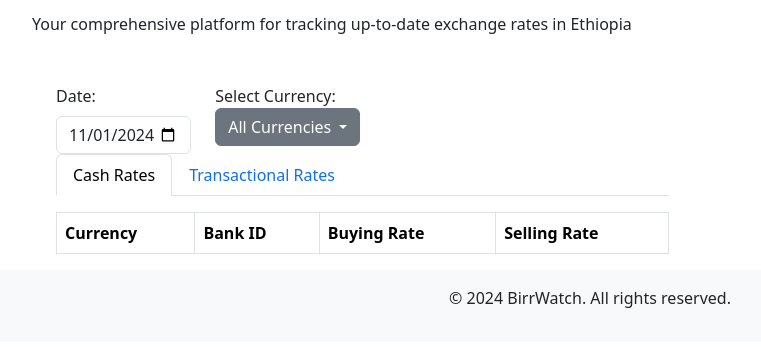
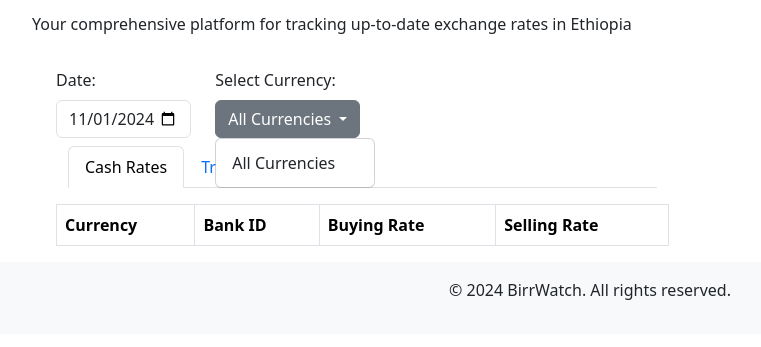
Before and after one commit to sofoniasgd/birrwatch, a Flask app: page / in a window 1280 px wide, after a click on "All Currencies". Shown: the part 76-423 px from the top of the page, without its empty margins (50-811 px from the left). Run offline with Flask 3, Linux system fonts and the light colour scheme; data that the repository does not hold is empty; parts of the project's set-up code (start-up, migrations or seed data) failed here and were passed over.

Commit message:
feat(frontend): added currency selector

```diff
--- a/app/scheduler.py
+++ b/app/scheduler.py
@@ -18,7 +18,8 @@ def scheduled_scraping():
 # functions to Start and end the scheduler
 def start_scheduler():
     # Schedule the job to run at 4 AM every day
-    scheduler.add_job(scheduled_scraping, 'cron', hour=3, minute=2)
+    # I'll run it now for testing
+    scheduler.add_job(scheduled_scraping, 'cron', hour=2, minute=54)
     """Starts the scheduler only if it's not already running."""
     if not scheduler.running:
         scheduler.start()
--- a/app/static/js/alpine.js
+++ b/app/static/js/alpine.js
@@ -7,7 +7,7 @@ document.addEventListener('alpine:init', () => {
         sortOrder: 'asc',     // Default sort order is ascending
         activeTab: 'cash',    // Default active tab is cash
         availableCurrencies: [], // List of all unique currencies
-        selectedCurrency: '', // Currently selected currency
+        selectedCurrency: 'All Currencies', // Currently selected currency
         filteredCashRates: [],
         filteredTransactionalRates: [],
 
@@ -44,12 +44,12 @@ document.addEventListener('alpine:init', () => {
 
         // Filters rates by selected currency
         filterRates() {
-            if (this.selectedCurrency) {
+            if (this.selectedCurrency === 'All Currencies') {
+                this.filteredCashRates = this.cashRates;
+                this.filteredTransactionalRates = this.transactionalRates;
+            } else if (this.selectedCurrency) {
                 this.filteredCashRates = this.cashRates.filter(rate => rate.currency_code === this.selectedCurrency);
                 this.filteredTransactionalRates = this.transactionalRates.filter(rate => rate.currency_code === this.selectedCurrency);
-            } else {
-                this.filteredCashRates = this.cashRates;
-                this.filteredTransactionalRates = this.transactionalRates;
             }
         },
 
--- a/app/templates/dashboard.html
+++ b/app/templates/dashboard.html
@@ -1,7 +1,7 @@
 {% extends "base.html" %}
 
 {% block content_table %}
-<div x-data="exchangeRates" x-init="fetchData()" class="container mt-4">
+<div x-data="exchangeRates" x-init="fetchData()" class="container mt-2">
     <!-- Date Picker -->
     <div class="row">
         <div class="col-3">
@@ -11,16 +11,17 @@
         <!-- Currency Dropdown -->
 
         <div class="col-5">
+            <label for="date" class="form-label">Select Currency:</label>
             <!-- Currency Bootstrap Dropdown -->
-            <label for="currency">Select Currency:</label>
-            <div class="dropdown" x-data="{ show: false }" @click.away="show = false">
-                <button class="btn btn-secondary dropdown-toggle" type="button" @click="show = !show">
-                    <span x-text="selectedCurrency || 'All Currencies'"></span>
+            <div x-data="{ isOpen: false }" class="dropdown">
+                <!-- Trigger Button -->
+                <button @click="isOpen = !isOpen;" type="button" class="btn btn-secondary dropdown-toggle">
+                    <span x-text="selectedCurrency"></span>
                 </button>
-                <div class="dropdown-menu" x-show="show" style="display: block;">
-                    <a class="dropdown-item" href="#" @click="selectCurrency('')">All Currencies</a>
+                <div x-show="isOpen" @click.away="isOpen = false" class="dropdown-menu show">
+                    <a class="dropdown-item" href="#" @click="isOpen = false; selectCurrency('All Currencies')">All Currencies</a>
                     <template x-for="currency in availableCurrencies">
-                        <a class="dropdown-item" href="#" @click="selectCurrency(currency)" x-text="currency"></a>
+                        <a class="dropdown-item" href="#" @click="isOpen = false; selectCurrency(currency)" x-text="currency"></a>
                     </template>
                 </div>
             </div>
@@ -28,6 +29,7 @@
     </div>
 
     <!-- Tabs Navigation -->
+    <div class="container mt-2">
         <ul class="nav nav-tabs" id="exchangeRateTabs">
             <li class="nav-item">
                 <a href="#"
@@ -46,6 +48,8 @@
                 </a>
             </li>
         </ul>
+    </div>
+
 
     <!-- Tab Content -->
     <div class="tab-content mt-3">
```
Also changed, not shown: README.md. Lines whose indentation alone changed are shown as unchanged.
